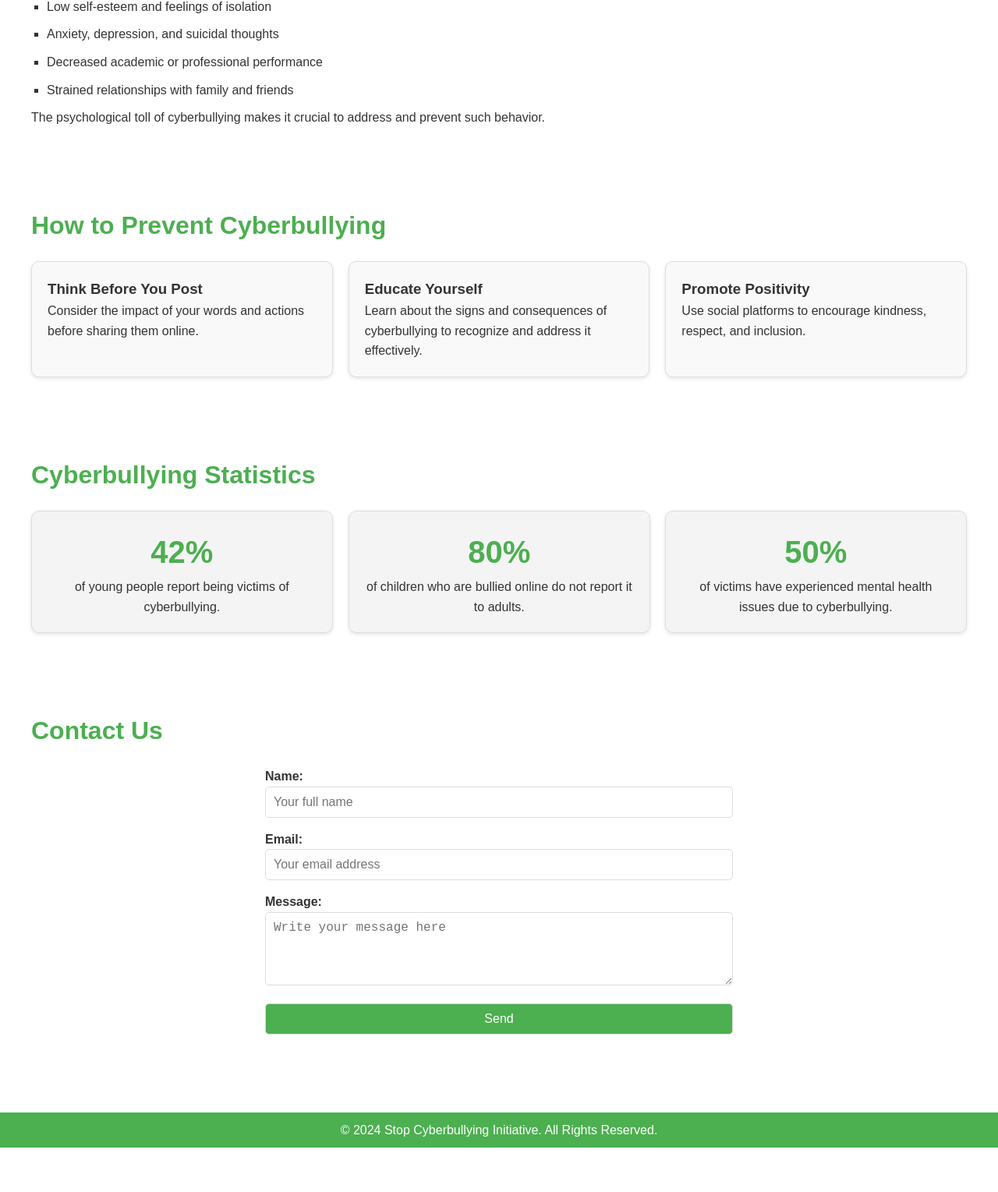
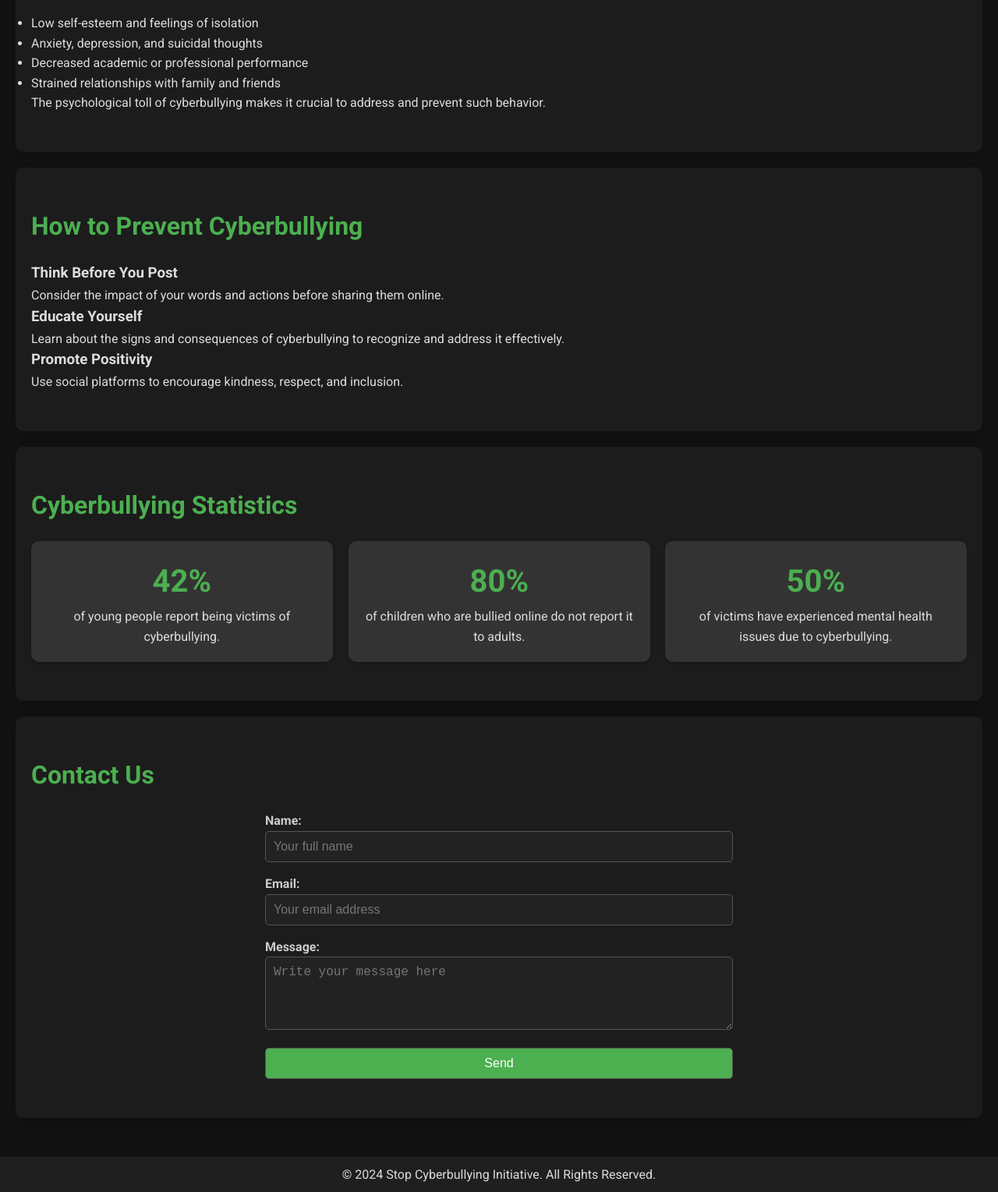
Before and after one commit to Kuyaa06/cyberbullying-awareness, a plain HTML site: page index.html in a window 1280 px wide. Shown: the part 670-2199 px from the top of the page at 78% size. Before the commit the page ends 2142 px from the top, so only its background shows below. Drawn offline with nearby package versions, Linux system fonts and the light colour scheme.

Commit message:
updated new pages

```diff
--- a/index.html
+++ b/index.html
@@ -1,7 +1,8 @@
 <!DOCTYPE html>
 <html lang="en">
 
-<head>
+<head><link href="https://fonts.googleapis.com/css2?family=Roboto:wght@400;700&display=swap" rel="stylesheet">
+
     <meta charset="UTF-8">
     <meta name="viewport" content="width=device-width, initial-scale=1.0">
     <meta name="description" content="Learn about cyberbullying, its impact, and how to prevent it. Join the fight against online harassment and create a safer digital space.">
--- a/script.js
+++ b/script.js
@@ -1,5 +1,5 @@
-// Initialize AOS Animation
 document.addEventListener('DOMContentLoaded', () => {
+  // AOS Animation Initialization
   AOS.init({
       duration: 1000,
       easing: 'ease-in-out',
--- a/styles.css
+++ b/styles.css
@@ -8,14 +8,15 @@ body, h1, h2, h3, p, ul, li, a, button, input, textarea {
 /* Body and Font Settings */
 body {
   font-family: 'Arial', sans-serif;
-  color: #333;
+  color: #ddd;
+  background-color: #121212;
   line-height: 1.6;
   margin: 0;
 }
 
 /* Header */
 header {
-  background-color: #4caf50;
+  background-color: #1f1f1f;
   color: #fff;
   padding: 10px 20px;
   display: flex;
@@ -24,7 +25,7 @@ header {
   position: sticky;
   top: 0;
   z-index: 1000;
-  box-shadow: 0 2px 5px rgba(0, 0, 0, 0.1);
+  box-shadow: 0 2px 5px rgba(0, 0, 0, 0.2);
 }
 
 .header-container {
@@ -36,10 +37,6 @@ header {
 
 .logo {
   height: 50px;
-}
-
-.site-title {
-  font-size: 1.5rem;
 }
 
 #menu-toggle {
@@ -59,14 +56,14 @@ nav ul {
 
 nav a {
   text-decoration: none;
-  color: #fff;
+  color: #ddd;
   padding: 10px 15px;
   border-radius: 5px;
   transition: background-color 0.3s ease;
 }
 
 nav a:hover {
-  background-color: #45a049;
+  background-color: #333;
 }
 
 /* Mobile Navigation */
@@ -81,7 +78,7 @@ nav a:hover {
   nav ul {
       flex-direction: column;
       gap: 10px;
-      background-color: #4caf50;
+      background-color: #1f1f1f;
       position: absolute;
       top: 100%;
       left: 0;
@@ -98,6 +95,10 @@ section {
   padding: 50px 20px;
   max-width: 1200px;
   margin: 0 auto;
+  background-color: #1c1c1c;
+  border-radius: 10px;
+  margin-bottom: 20px;
+  box-shadow: 0 5px 15px rgba(0, 0, 0, 0.2);
 }
 
 section h2 {
@@ -124,39 +125,6 @@ section h2 {
   box-shadow: 0 5px 15px rgba(0, 0, 0, 0.2);
 }
 
-/* Impact Section */
-.impact-section ul {
-  list-style-type: square;
-  margin-left: 20px;
-}
-
-.impact-section ul li {
-  margin-bottom: 10px;
-}
-
-/* Tips Section */
-.tips-container {
-  display: flex;
-  flex-wrap: wrap;
-  gap: 20px;
-}
-
-.tip-card {
-  flex: 1;
-  min-width: 250px;
-  background: #f9f9f9;
-  border: 1px solid #ddd;
-  border-radius: 10px;
-  padding: 20px;
-  box-shadow: 0 2px 5px rgba(0, 0, 0, 0.1);
-  transition: transform 0.3s ease, box-shadow 0.3s ease;
-}
-
-.tip-card:hover {
-  transform: translateY(-10px);
-  box-shadow: 0 5px 15px rgba(0, 0, 0, 0.2);
-}
-
 /* Statistics Section */
 .stats-container {
   display: flex;
@@ -170,10 +138,9 @@ section h2 {
   min-width: 150px;
   text-align: center;
   padding: 20px;
-  background: #f4f4f4;
+  background: #333;
   border-radius: 10px;
-  border: 1px solid #ddd;
-  box-shadow: 0 2px 5px rgba(0, 0, 0, 0.1);
+  box-shadow: 0 2px 5px rgba(0, 0, 0, 0.2);
 }
 
 .stat-card h3 {
@@ -192,21 +159,23 @@ section h2 {
 
 .contact-section label {
   font-weight: bold;
+  color: #ccc;
 }
 
 .contact-section input,
 .contact-section textarea,
 .contact-section button {
   padding: 10px;
-  border: 1px solid #ddd;
+  border: 1px solid #555;
   border-radius: 5px;
   font-size: 1rem;
+  background-color: #222;
+  color: #fff;
   width: 100%;
 }
 
 .contact-section button {
   background-color: #4caf50;
-  color: #fff;
   cursor: pointer;
   transition: background-color 0.3s ease;
 }
@@ -218,8 +187,15 @@ section h2 {
 /* Footer */
 footer {
   text-align: center;
-  background-color: #4caf50;
-  color: #fff;
+  background-color: #1f1f1f;
+  color: #ddd;
   padding: 10px;
   margin-top: 50px;
 }
+body {
+  font-family: 'Roboto', sans-serif;
+}
+h1, h2, h3 {
+  font-family: 'Roboto', sans-serif;
+  font-weight: 700;
+}
```
